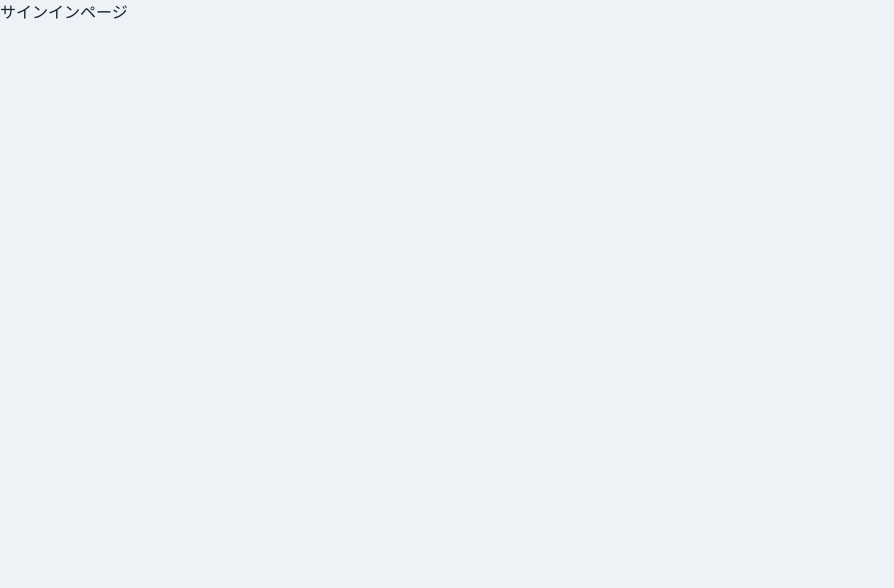
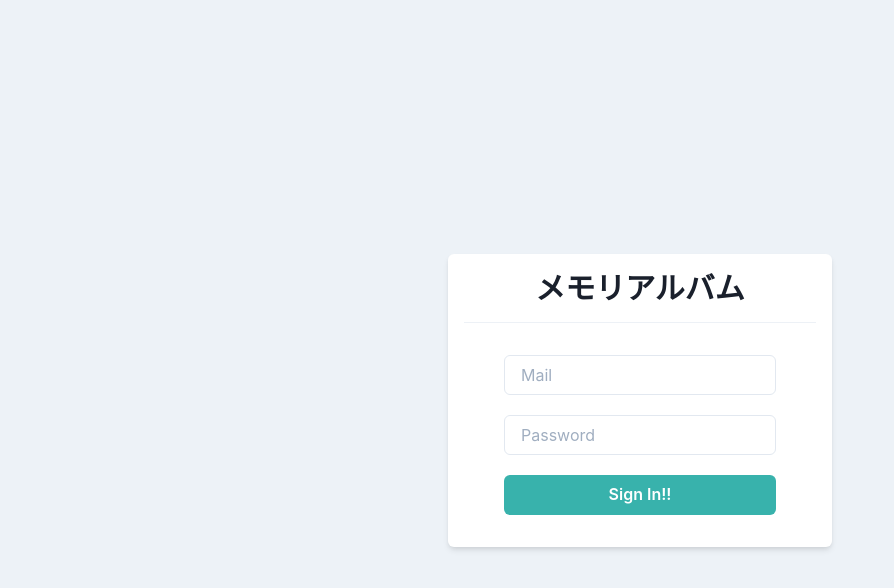
Before and after one commit to yatto17/react-rails-app_frontend-app, a React (Create React App) app in the folder react-app/: page / in a window 1280 px wide. Shown: the top 588 px of the page, without its empty margins (0-894 px from the left). Built offline with nearby package versions, Linux system fonts and the light colour scheme.

Commit message:
サインイン画面の作成

```diff
--- a/react-app/src/components/molecules/MenuDrawer.tsx
+++ b/react-app/src/components/molecules/MenuDrawer.tsx
@@ -5,10 +5,12 @@ import { Drawer, DrawerBody, DrawerContent, DrawerOverlay } from "@chakra-ui/mod
 type Props = {
   onClose: () => void;
   isOpen: boolean;
+  onClickHome: () => void;
+  onClickSetting: () => void;
 }
 
 export const MenuDrawer: FC<Props> = memo((props) => {
-  const { onClose, isOpen } = props;
+  const { onClose, isOpen, onClickHome, onClickSetting} = props;
   return (
     <Drawer
         placement="right"
@@ -19,8 +21,8 @@ export const MenuDrawer: FC<Props> = memo((props) => {
       <DrawerOverlay>
         <DrawerContent>
           <DrawerBody p={0} bg="gray.100">
-          <Button w="100%">TOP</Button>
-          <Button w="100%">設定</Button>
+          <Button w="100%" onClick={onClickHome}>TOP</Button>
+          <Button w="100%" onClick={onClickSetting}>設定</Button>
           </DrawerBody>
         </DrawerContent>
       </DrawerOverlay>
--- a/react-app/src/components/organisms/layout/Header.tsx
+++ b/react-app/src/components/organisms/layout/Header.tsx
@@ -1,5 +1,6 @@
-import { FC, memo } from "react";
+import { FC, memo, useCallback } from "react";
 import { useDisclosure, Flex, Heading, Link, Box } from "@chakra-ui/react";
+import { useHistory } from "react-router-dom";
 
 import { MenuIconButton } from "components/atoms/button/MenuIconButton";
 import { MenuDrawer } from "components/molecules/MenuDrawer";
@@ -7,6 +8,11 @@ import { MenuDrawer } from "components/molecules/MenuDrawer";
 
 export const Header: FC = memo(() => {
   const { onOpen, onClose, isOpen } = useDisclosure();
+  const history = useHistory();
+
+  const onClickHome = useCallback(() => history.push("/home"), [history]);
+  const onClickSetting = useCallback(() => history.push("/home/setting"), [history]);
+
   return (
     <>
       <Flex
@@ -22,6 +28,7 @@ export const Header: FC = memo(() => {
           as="a"
           mr={8}
           _hover={{ cursor: "pointer" }}
+          onClick={onClickHome}
         >
           <Heading as="h1" fontSize={{ base: "md", md: "lg" }}>
             メモリアルバム
@@ -44,12 +51,17 @@ export const Header: FC = memo(() => {
           display={{ base: "none", md: "flex" }}
         >
           <Box pr={4}>
-            <Link>設定</Link>
+            <Link onClick={onClickSetting}>設定</Link>
           </Box>
         </Flex>
         <MenuIconButton onOpen={onOpen} />
       </Flex>
-      <MenuDrawer onClose={onClose} isOpen={isOpen} />
+      <MenuDrawer
+        onClose={onClose}
+        isOpen={isOpen}
+        onClickHome={onClickHome}
+        onClickSetting={onClickSetting}
+      />
     </>
   );
 });
--- a/react-app/src/components/pages/SignIn.tsx
+++ b/react-app/src/components/pages/SignIn.tsx
@@ -1,5 +1,24 @@
 import { FC, memo } from "react";
+import { Box, Divider, Flex, Heading, Stack } from "@chakra-ui/layout";
+import { Input } from "@chakra-ui/input";
+import { Button } from "@chakra-ui/button";
 
 export const SignIn: FC = memo(() => {
-  return <h1>サインインページ</h1>
+  return (
+    <Flex align="center" justify="center" height="100vh">
+      <Box bg="white" w="sm" p={4} borderRadius="md" shadow="md">
+        <Heading as="h1" size="lg" textAlign="center">
+          メモリアルバム
+        </Heading>
+        <Divider my={4} />
+        <Stack spacing={5} py={4} px={10}>
+          <Input placeholder="Mail" />
+          <Input placeholder="Password" />
+          <Button bg="teal.400" color="white" _hover={{ opacity: 0.8 }}>
+            Sign In!!
+          </Button>
+        </Stack>
+      </Box>
+    </Flex>
+  );
 });
```
